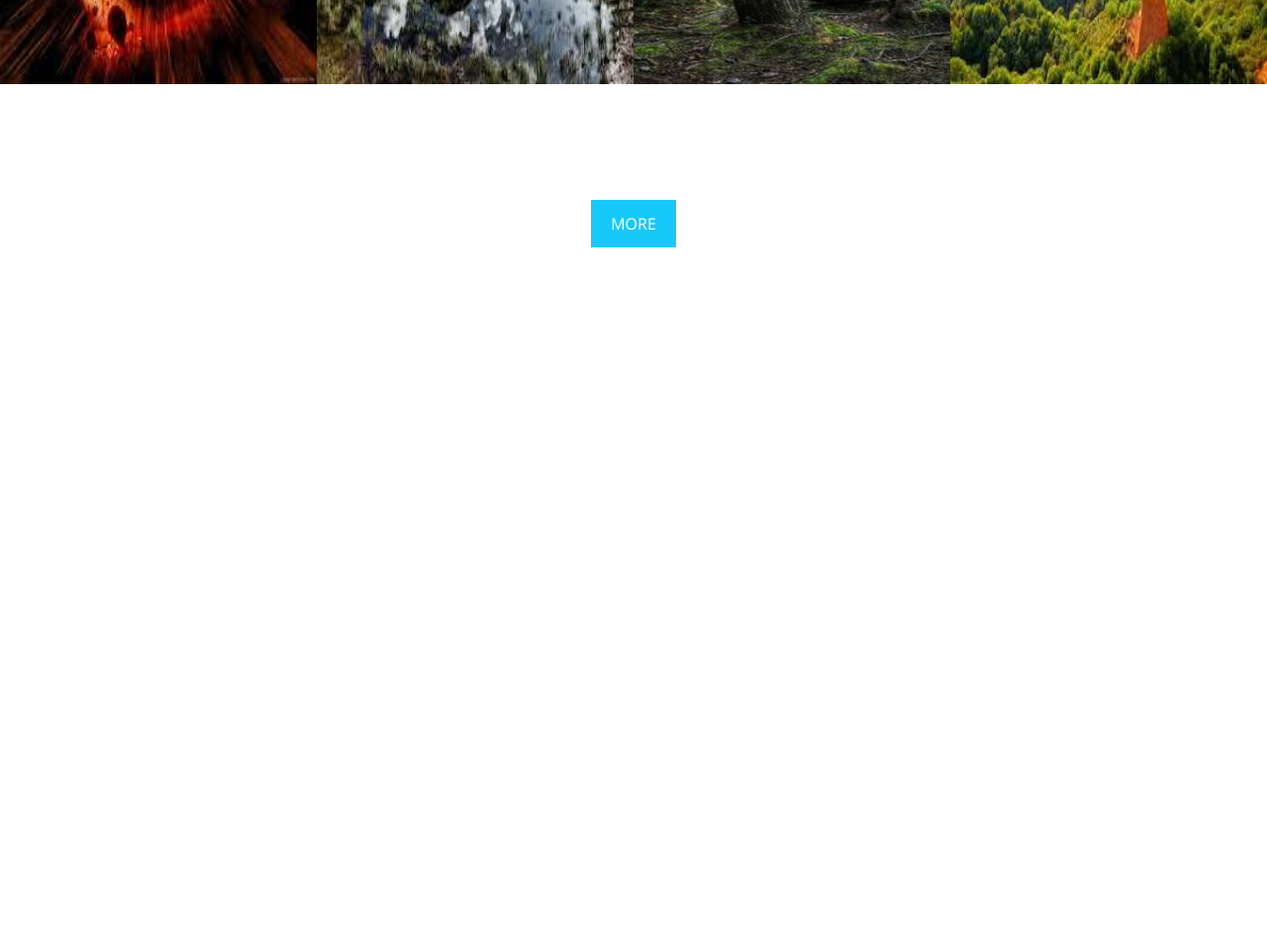
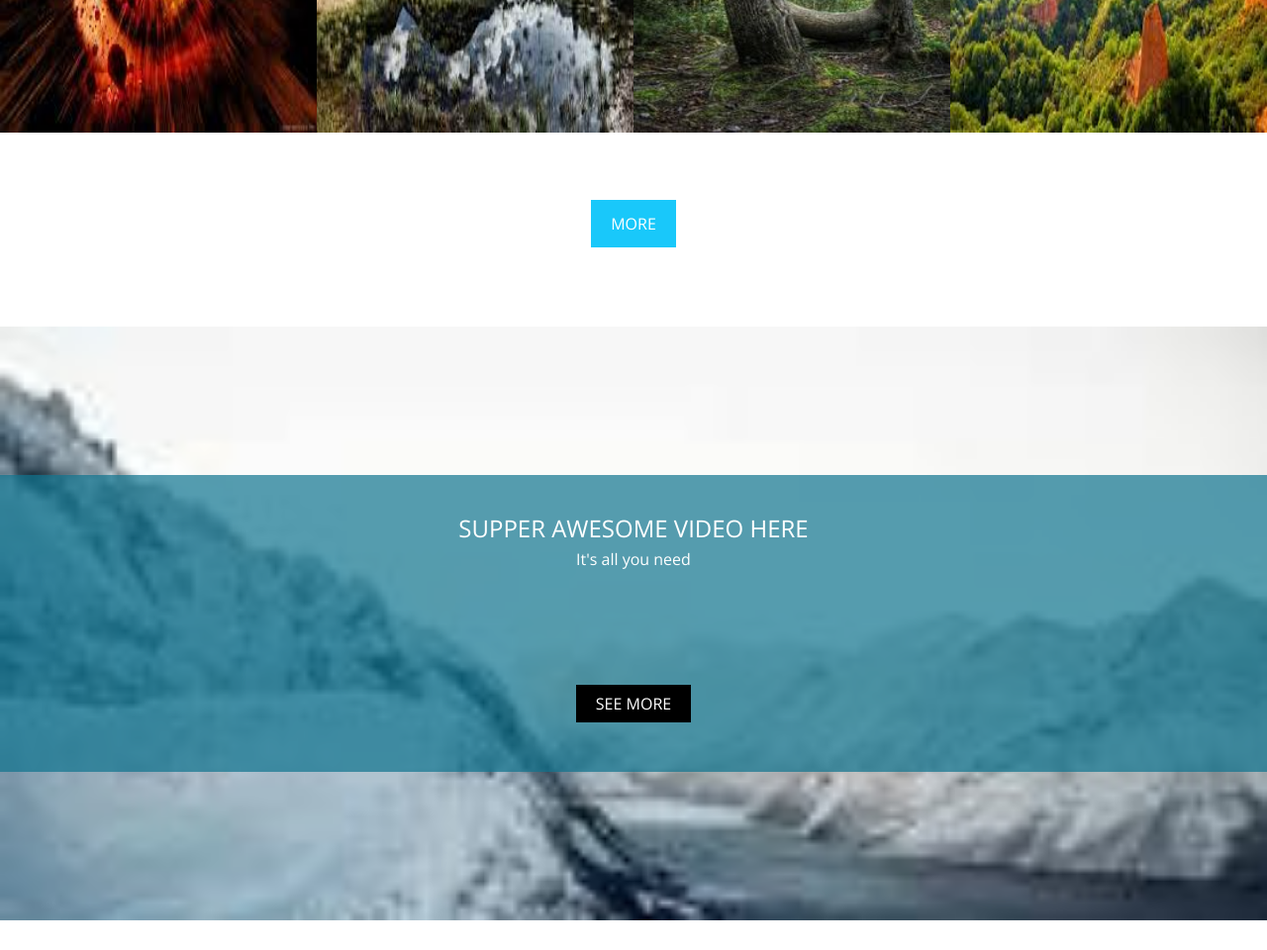
Before and after one commit to WailBensmaine/HTML-CSS-Template-2, a plain HTML site: page index.html in a window 1280 px wide. Shown: the part 3314-4274 px from the top of the page at 99% size. Before the commit the page ends 3614 px from the top, so only its background shows below. Drawn offline with nearby package versions, Linux system fonts and the light colour scheme.

Commit message:
This commit contains the work on the video section

```diff
--- a/css/master.css
+++ b/css/master.css
@@ -453,7 +453,7 @@ ul a.home{
 }
 .portfolio .img-container img{
     width: 100%;
-    height: 80%;
+    height: 90%;
     transition: 0.2s;
 }
 .portfolio .img-container .caption{
@@ -469,6 +469,7 @@ ul a.home{
     bottom: 0;
 }
 .portfolio .box:hover img{
+    height: 80%;
     transform: rotate(3deg) scale(1.1);
 }
 .portfolio .caption h4{
@@ -489,3 +490,54 @@ ul a.home{
     text-transform: uppercase;
 }
 /* End Portfolio Section */
+/* Start Vedio Section */
+.video{
+    padding-top: var(--section-padding);
+    padding-bottom: var(--section-padding);
+}
+.video-container{
+    background-image: url(../images/SnowBackground.jfif);
+    height: 600px;
+    background-size: cover;
+    position: relative;
+}
+.video .text{
+    color: white;
+    position: absolute;
+    height: 300px;
+    width: 100%;
+    top: 50%;
+    transform: translateY(-50%);
+    background-color: var(--transparent-color);
+    padding: 30px;
+    display: flex;
+    flex-direction: column;
+    align-items: center;
+    justify-content: space-between;
+}
+.video .text h2{
+    font-weight: normal;
+    text-transform: uppercase;
+    text-align: center;
+    padding: 10px;
+}
+.video .text p{
+    position: relative;
+    top: -50px;
+}
+@media (max-width: 767px){
+    .video .text p {
+        top: -35px;
+    }
+}
+.video .text a{
+    color: white;
+    background-color: black;
+    text-decoration: none;
+    display: block;
+    width: fit-content;
+    padding: 10px 20px;
+    margin: 20px auto;
+    text-transform: uppercase;
+}
+/* End Vedio Section */
--- a/index.html
+++ b/index.html
@@ -203,5 +203,16 @@
         <a href="#" class="more">More</a>
     </div>
     <!-- End Portfolio Section -->
+    <!-- Start Video Section -->
+    <div class="video">
+        <div class="video-container">
+            <div class="text">
+                <h2>supper awesome video here</h2>
+                <p>It's all you need</p>
+                <a href="#" class="see-more">see more</a>
+            </div>
+        </div>
+    </div>
+    <!-- End Video Section -->
 </body>
 </html>
```
Also changed, not shown: images/SnowBackground.jfif (added).
